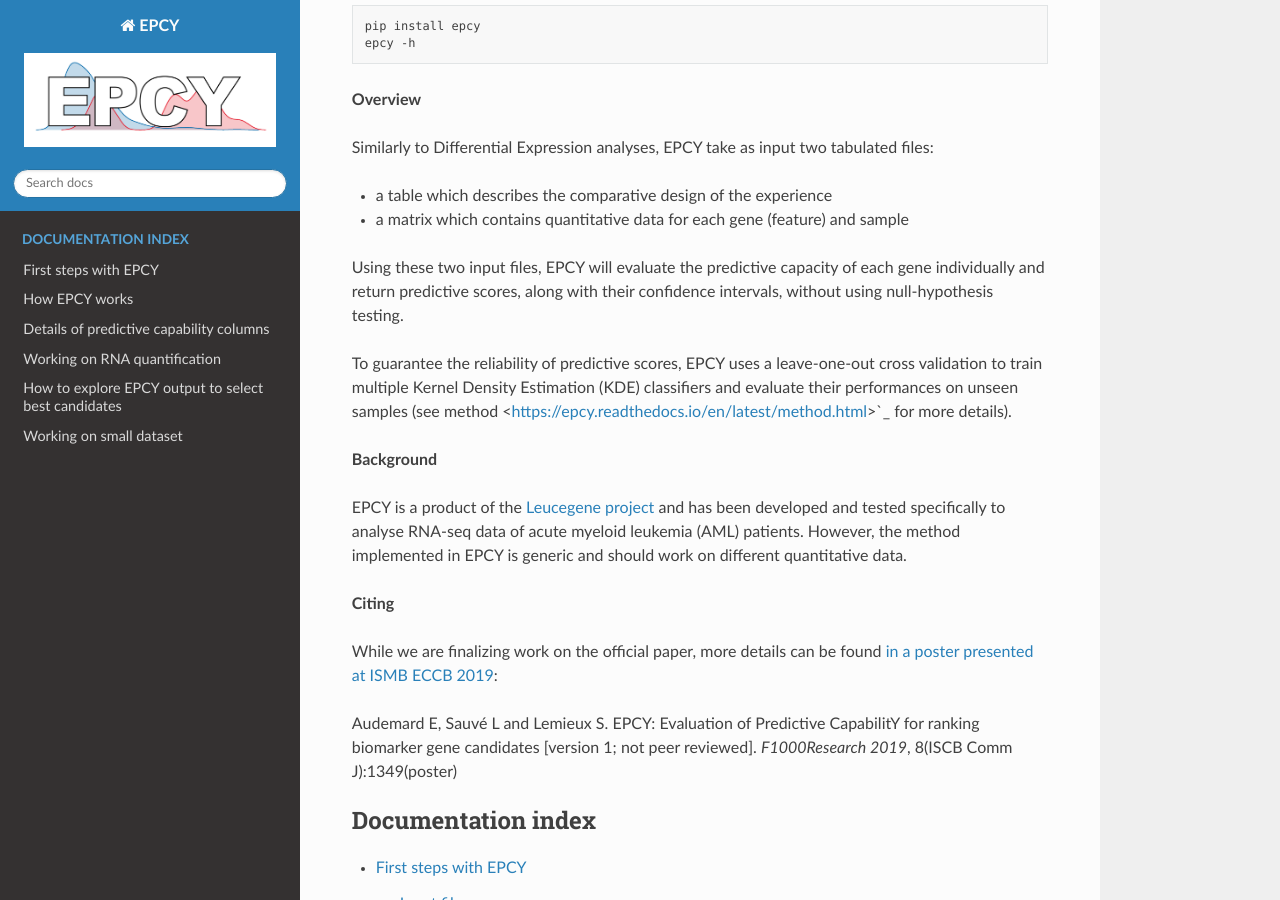
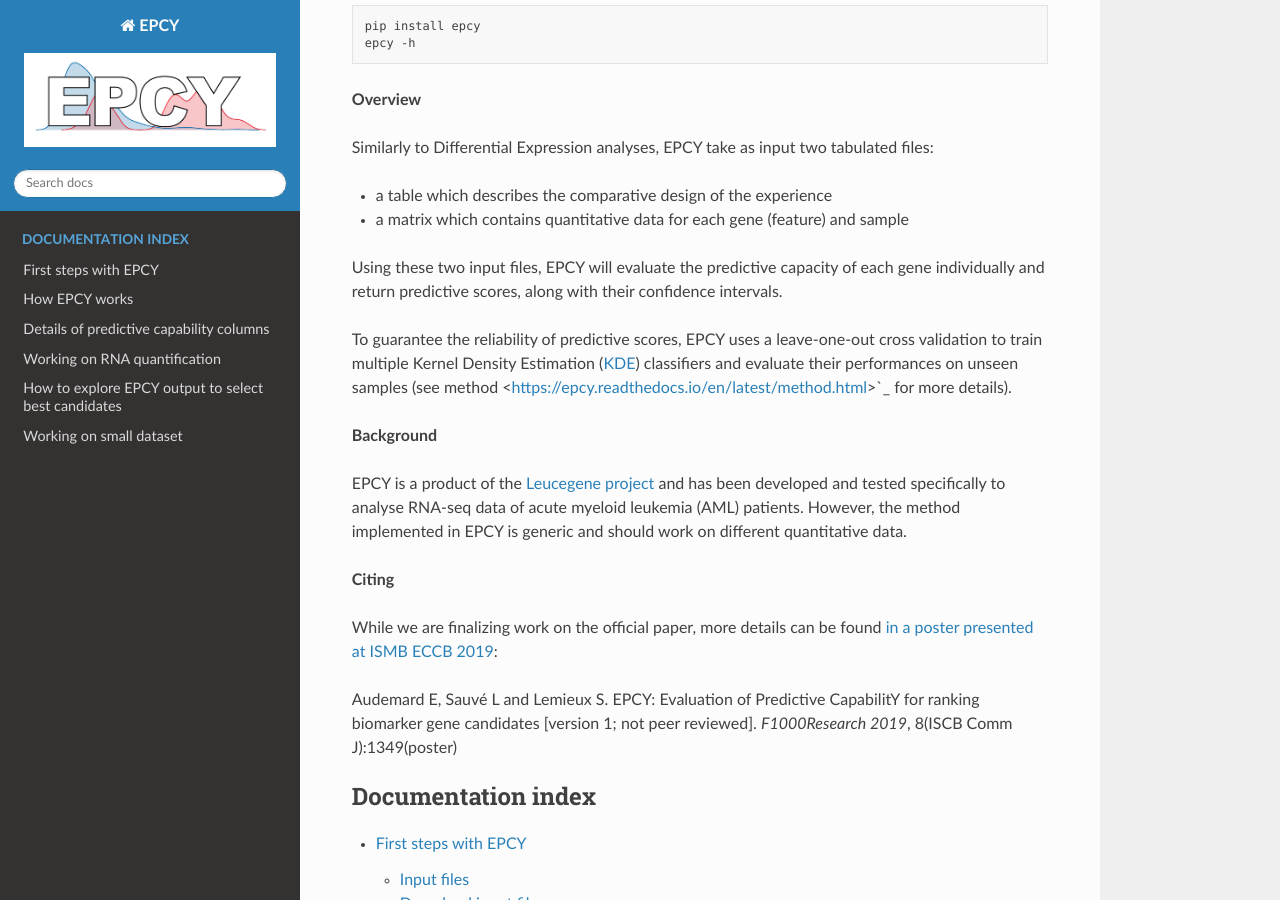
Before and after one commit to iric-soft/epcy, a Sphinx documentation site: the page built from doc/index.rst, in a window 1280 px wide and 900 px high, scrolled down 323 px. Built offline with Sphinx 7.4.7 and the Read the Docs theme 2.0.0, drawn with Linux system fonts in a browser that asks for light colours.

Commit message:
update documentation

```diff
--- a/doc/index.rst
+++ b/doc/index.rst
@@ -30,12 +30,12 @@ tabulated files:
 
 Using these two input files, EPCY will evaluate the predictive
 capacity of each gene individually and return predictive scores, along
-with their confidence intervals, without using null-hypothesis
-testing.
+with their confidence intervals.
 
 To guarantee the reliability of predictive scores, EPCY uses a leave-one-out
-cross validation to train multiple Kernel Density Estimation (KDE) classifiers
-and evaluate their performances on unseen samples (see method <https://epcy.readthedocs.io/en/latest/method.html>`_ for more
+cross validation to train multiple Kernel Density Estimation (`KDE`_)
+classifiers and evaluate their performances on unseen samples
+(see method <https://epcy.readthedocs.io/en/latest/method.html>`_ for more
 details).
 
 **Background**
```
Also changed, not shown: other parts of doc/index.rst (+1 -0 lines).
